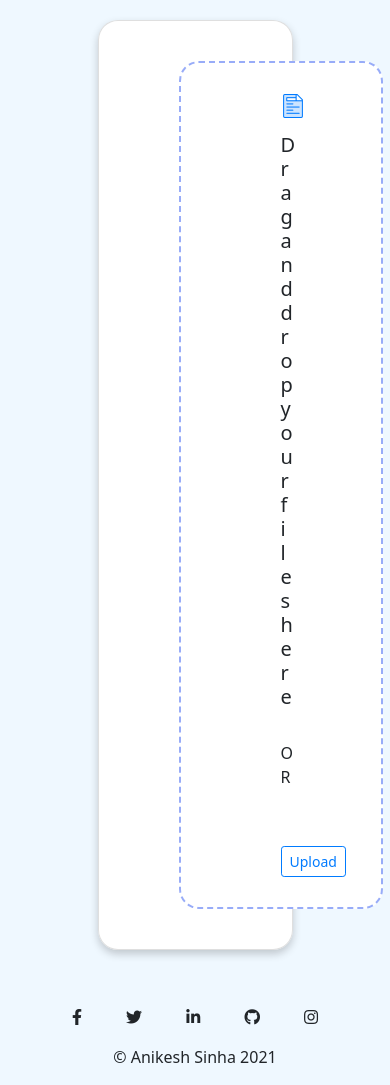
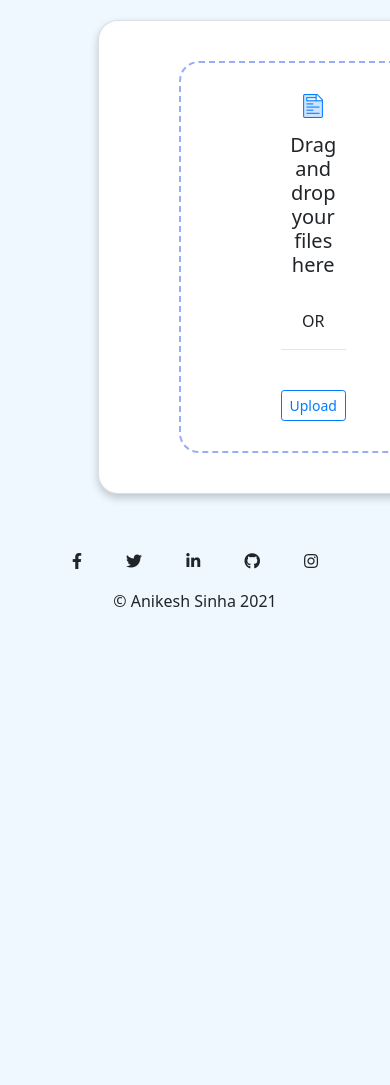
Before and after one commit to AnikS0498/FileSharingFrontEnd, a PHP site: page / in a window 390 px wide; the page is wider, and only the part inside the window is pictured. After the commit the page ends 607 px from the top of that part, so only its background shows below. Run offline with PHP 8.4, Linux system fonts and the light colour scheme; some libraries are stand-ins or nearby versions.

Commit message:
add flexbox

```diff
--- a/app.js
+++ b/app.js
@@ -20,6 +20,7 @@
 
  uploadArea.addEventListener("dragover", (event)=>{
     event.preventDefault();
+    // console.log("Dragging Over");
     if(!uploadArea.classList.contains("upload-area-item-dropped"))
     {
         uploadArea.classList.add("upload-area-item-dropped");
@@ -27,6 +28,7 @@
 });
 
  uploadArea.addEventListener("dragleave", ()=>{
+   // console.log("Drag Leave");
     uploadArea.classList.remove("upload-area-item-dropped");
  });
 
--- a/css/styles.css
+++ b/css/styles.css
@@ -8,24 +8,32 @@ body, html{
     overflow-x: hidden;
 }
 
-
-.upload-container{
-    text-align: center;
-    box-shadow: 0px 4px 8px 0 rgba(0,0,0,0.2);
-    transition: 0.3s;
-    margin: 5% 25% 10%;
-    max-width: 50%;
-    border-radius: 20px;
+.flex-container{
+  display: flex;
+  flex-direction: row;
+  flex-wrap: wrap;
+  justify-content: center;
+  transition: 0.3s;
+  margin: 5% 25% 10%;
+  max-width: 50%;
+  border-radius: 20px;
 }
 
-.upload-container:hover{
-    box-shadow: 0 8px 16px 0 rgba(0,0,0,0.2);
+@media (max-width: 1000px){
+  .flex-container{
+    flex-direction: column;
+  }
 }
 
 .card{
     padding: 40px 80px;
     background-color: white;
     border-radius: 20px ;
+    box-shadow: 0px 4px 8px 0 rgba(0,0,0,0.2);
+}
+
+.card:hover{
+  box-shadow: 0px 8px 17px 2px rgba(0,0,0,0.14) , 0px 3px 14px 2px rgba(0,0,0,0.12) , 0px 5px 5px -3px rgba(0,0,0,0.2)  ;
 }
 
 .upload-area{
@@ -35,7 +43,7 @@ body, html{
     padding: 30px 100px;
 }
 
-.upload-area-item-dropped .upload-area{
+.upload-area-item-dropped.upload-area{
     background-color: #eff8ff;
     border: 2px dashed  #0085ff;
     transition: 0.2s ease;
--- a/index.html
+++ b/index.html
@@ -11,8 +11,10 @@
 </head>
 <body>
 
+<!-- <div class="flex-container"> -->
 
-    <div class="upload-container">
+
+    <div class="flex-container">
         <div class="card">
             <div class="upload-area">
                 <div class="fileIcon">
@@ -49,6 +51,8 @@
     </div>
 
 </div>
+<!-- </div> -->
+
 
 
 
```
